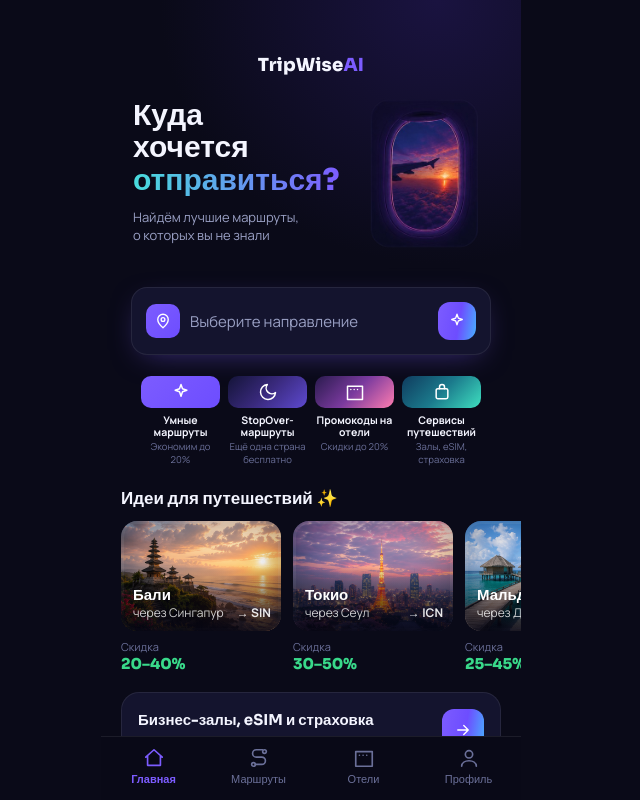
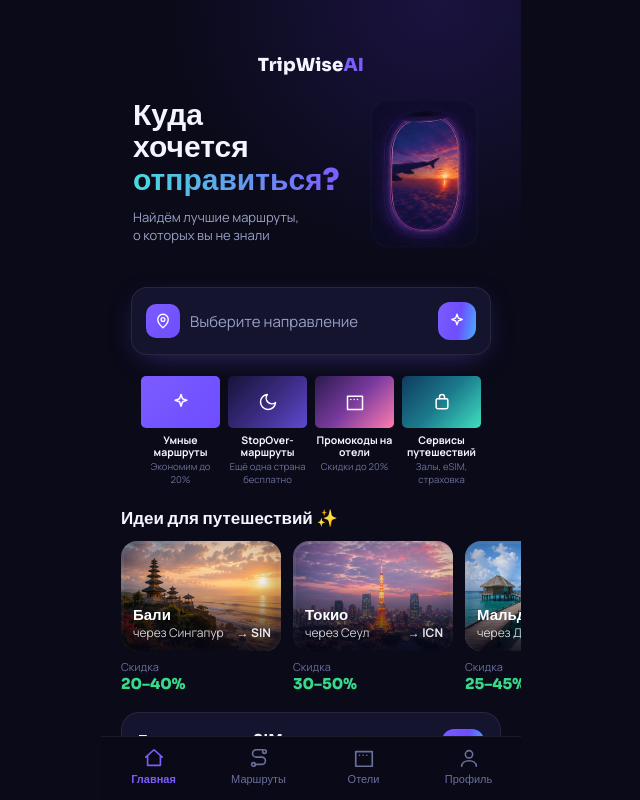
Before and after one commit to willi99708/tripwise-app, a React (Vite) app: page / in a window 1280 px wide. Shown: the whole page, without its empty margins (329-969 px from the left). Built offline with nearby package versions, Linux system fonts and the light colour scheme.

Commit message:
Update App.jsx

```diff
--- a/src/App.jsx
+++ b/src/App.jsx
@@ -321,7 +321,7 @@ function Home({ onSearch, onPickDest, goProfile }) {
       </div>
     </div>
     <div style={{ padding: "21px 40px 0", display: "grid", gridTemplateColumns: "1fr 1fr 1fr 1fr", gap: 8 }}>
-      {adv.map(([t, s, g, ic]) => (<div key={t} style={{ textAlign: "center" }}><div style={{ height: 32, borderRadius: 10, background: g, display: "grid", placeItems: "center", marginBottom: 6 }}><Icon d={ic} size={20} color="#fff" /></div><div style={{ fontSize: 10.5, color: T.text, fontWeight: 700, lineHeight: 1.15 }}>{t}</div><div style={{ fontSize: 9.5, color: T.subd, marginTop: 2 }}>{s}</div></div>))}
+      {adv.map(([t, s, g, ic]) => (<div key={t} style={{ textAlign: "center" }}><div style={{ height: 52, borderRadius: 5, background: g, display: "grid", placeItems: "center", marginBottom: 6 }}><Icon d={ic} size={20} color="#fff" /></div><div style={{ fontSize: 10.5, color: T.text, fontWeight: 700, lineHeight: 1.15 }}>{t}</div><div style={{ fontSize: 9.5, color: T.subd, marginTop: 2 }}>{s}</div></div>))}
     </div>
     <div style={{ padding: "22px 0 0 20px" }}>
       <div style={{ fontFamily: "Sora,sans-serif", fontWeight: 700, color: T.text, fontSize: 17, marginBottom: 12 }}>Идеи для путешествий ✨</div>
```
